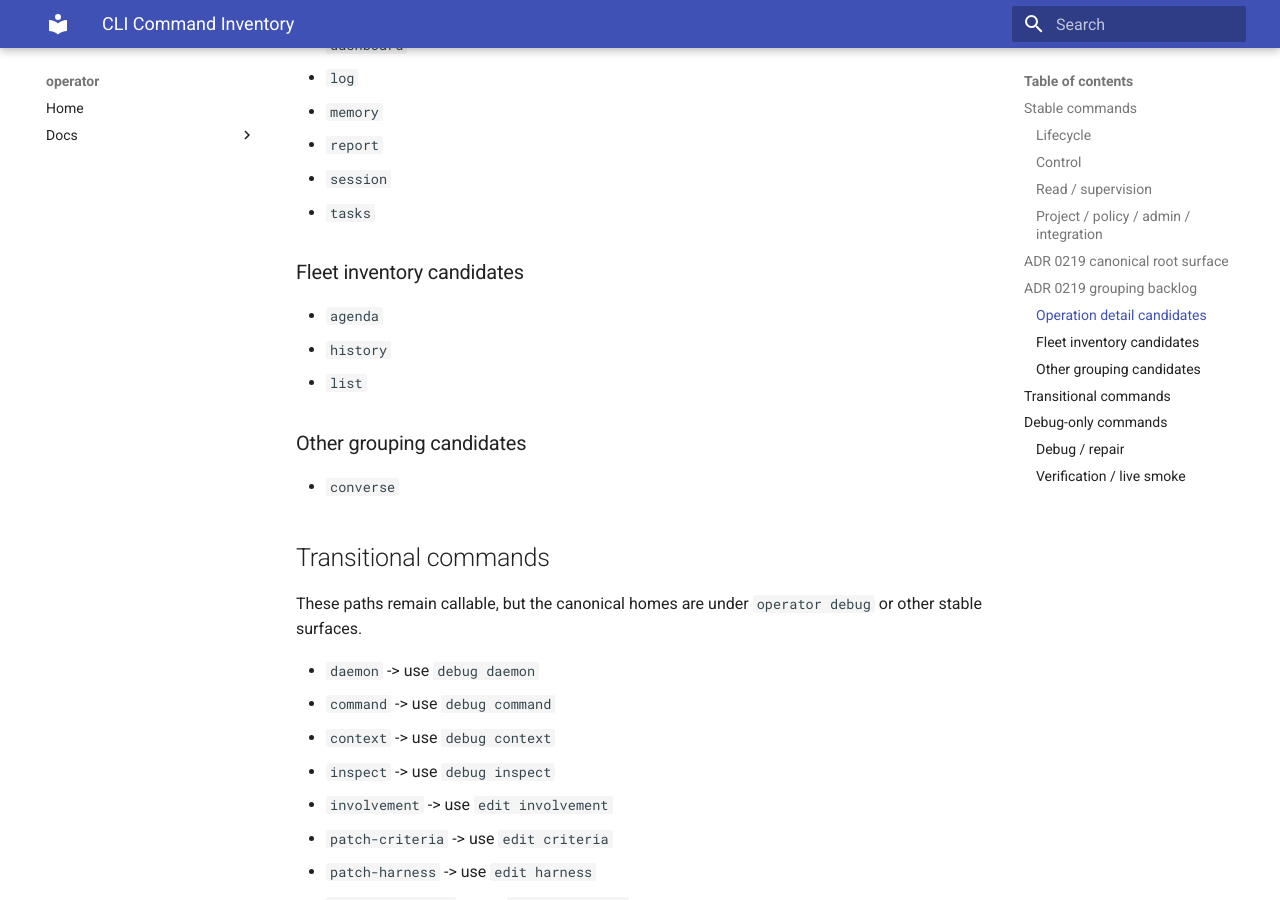
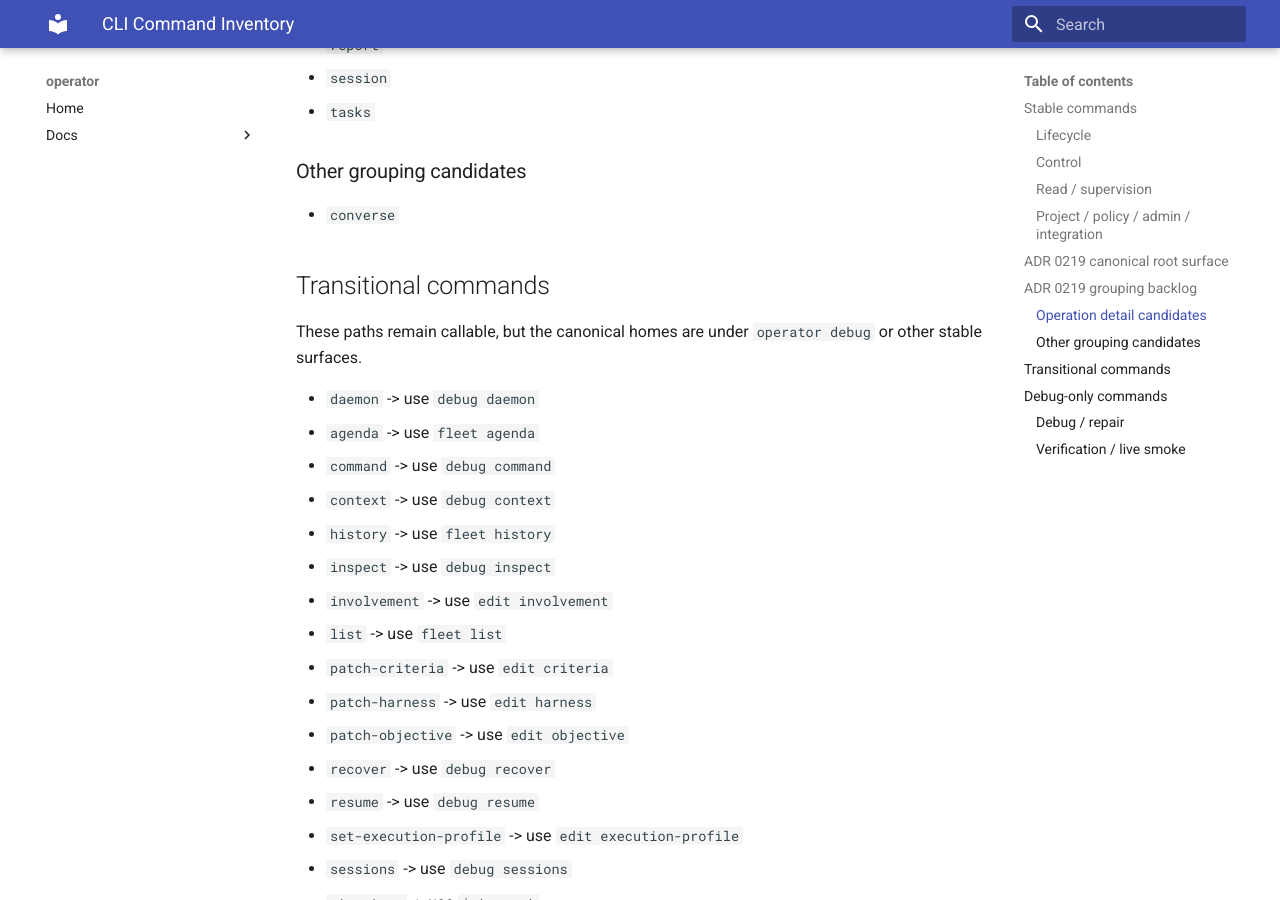
Before and after one commit to uthunderbird/vibechord, an MkDocs documentation site: the page built from docs/reference/cli-command-inventory.md, in a window 1280 px wide and 900 px high, scrolled down 3924 px. Built offline with MkDocs 1.6.1 and Material for MkDocs 9.7.7, drawn with Linux system fonts in a browser that asks for light colours.

Commit message:
Reclassify fleet root read aliases

```diff
--- a/docs/reference/cli-command-inventory.md
+++ b/docs/reference/cli-command-inventory.md
@@ -128,12 +125,6 @@ ADR 0219 splits stable root commands into two sets:
 - `session`
 - `tasks`
 
-### Fleet inventory candidates
-
-- `agenda`
-- `history`
-- `list`
-
 ### Other grouping candidates
 
 - `converse`
@@ -144,10 +135,13 @@ These paths remain callable, but the canonical homes are under `operator debug`
 surfaces.
 
 - `daemon` -> use `debug daemon`
+- `agenda` -> use `fleet agenda`
 - `command` -> use `debug command`
 - `context` -> use `debug context`
+- `history` -> use `fleet history`
 - `inspect` -> use `debug inspect`
 - `involvement` -> use `edit involvement`
+- `list` -> use `fleet list`
 - `patch-criteria` -> use `edit criteria`
 - `patch-harness` -> use `edit harness`
 - `patch-objective` -> use `edit objective`
```
Also changed, not shown: other parts of docs/reference/cli-command-inventory.md (+0 -3 lines), design/adr/0219-cli-surface-reduction-and-command-family-consolidation.md (+3 -3 lines), docs/reference/cli-command-contracts.md (+3 -3 lines), docs/reference/cli.md (+7 -6 lines), 2 other files.
